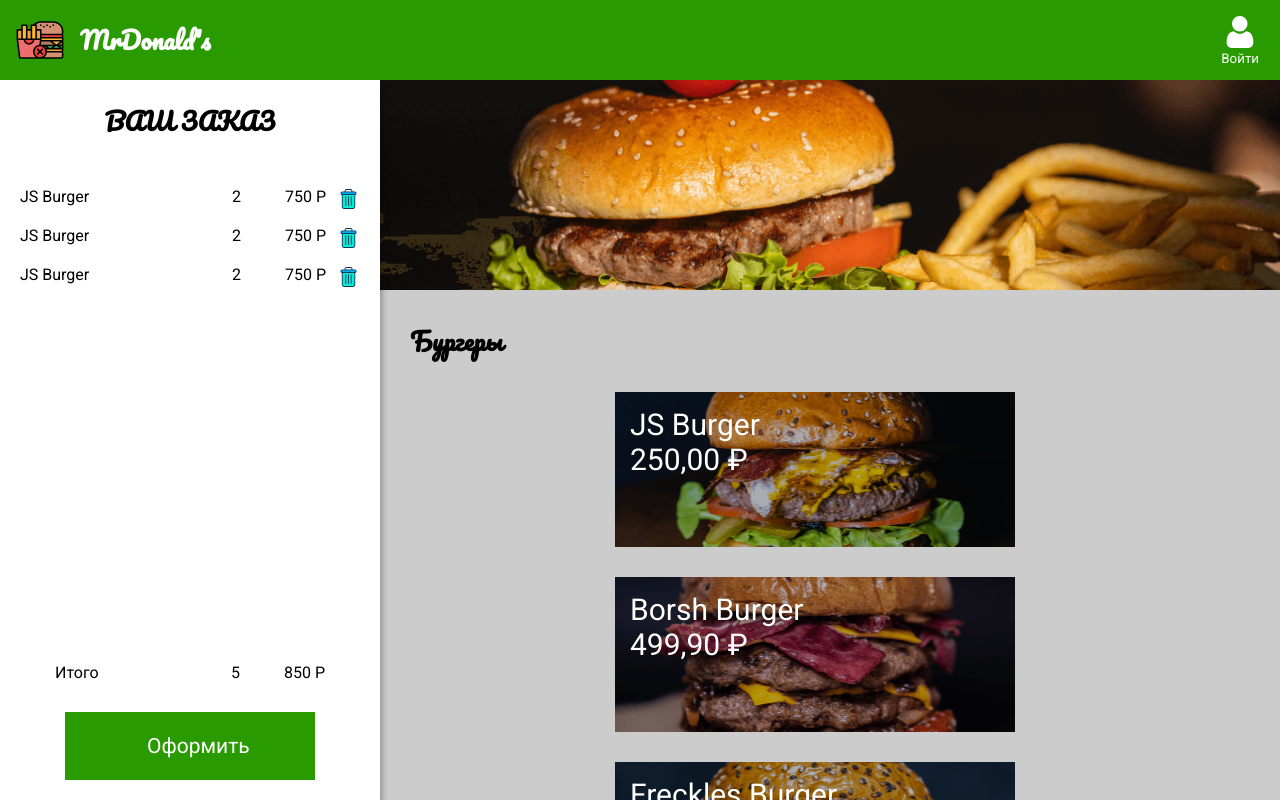
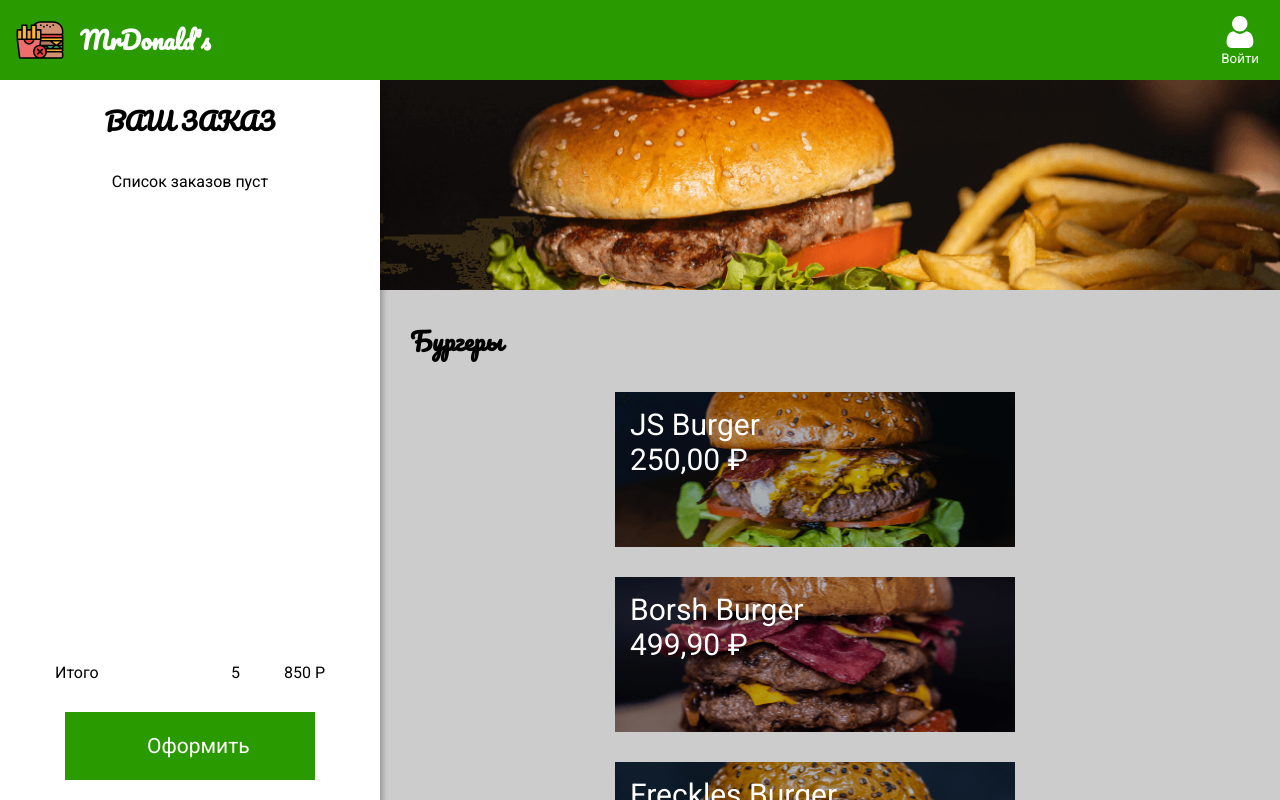
Before and after one commit to Elizabeth-Bakul/React_Course, a React (Create React App) app: page / in a window 1280 px wide. Shown: the top 800 px of the page. Built offline with nearby package versions, Linux system fonts and the light colour scheme.

Commit message:
seven task

```diff
--- a/src/App.js
+++ b/src/App.js
@@ -1,21 +1,24 @@
 import React from 'react';
-import { NavBar } from './Components/NavBar';
-import { Menu } from './Components/Menu';
-import { GlobalStyle } from './Components/GlobalStyle';
-import { ModalItem } from './Components/ModalItem';
-import { Order } from './Components/Order';
+import { NavBar } from './Components/NavBar/NavBar';
+import { Menu } from './Components/Menu/Menu';
+import { GlobalStyle } from './Components/Style/GlobalStyle';
+import { ModalItem } from './Components/Modal/ModalItem';
+import { Order } from './Components/Order/Order';
+import { useOpenItem } from './Components/Hooks/useOpenItem';
+import { useOrders } from './Components/Hooks/useOrders';
 
 function App() {
 
-  const [openItem, setOpenItem] = React.useState(null);
+  const openItem = useOpenItem();
+  const orders = useOrders();
 
   return (
     <>
       <GlobalStyle />
       <NavBar />
-      <Order />
-      <Menu setOpenItem={setOpenItem} />
-      <ModalItem openItem={openItem} setOpenItem={setOpenItem} />
+      <Order {...orders} />
+      <Menu {...openItem} />
+      {openItem.openItem && <ModalItem {...openItem} {...orders} />}
     </>
   );
 }
--- /dev/null
+++ b/src/Components/Hooks/useOpenItem.js
@@ -0,0 +1,11 @@
+import {
+    useState
+} from 'react';
+
+export function useOpenItem() {
+    const [openItem, setOpenItem] = useState(null);
+    return {
+        openItem,
+        setOpenItem
+    };
+}
--- /dev/null
+++ b/src/Components/Hooks/useOrders.js
@@ -0,0 +1,11 @@
+import {
+    useState
+  } from 'react';
+
+export function useOrders() {
+    const [orders, setOrders] = useState([]);
+    return {
+      orders,
+      setOrders
+    };
+}
--- a/src/Components/Banner.js
+++ b/src/Components/Menu/Banner.js
@@ -1,5 +1,5 @@
 import styled from 'styled-components';
-import bannerImg from '../image/banner.png'
+import bannerImg from '../../image/banner.png';
 
 export const Banner = styled.div`
   width: 100%;
--- a/src/Components/Menu.js
+++ b/src/Components/Menu/Menu.js
@@ -1,6 +1,6 @@
 import React from 'react';
 import styled from 'styled-components';
-import dbMenu from './DBMenu';
+import dbMenu from '../DBMenu';
 import { ListItem } from './ListItem';
 import { Banner } from './Banner';
 
--- a/src/Components/ModalItem.js
+++ b/src/Components/Modal/ModalItem.js
@@ -1,6 +1,6 @@
 import React from 'react';
 import styled from 'styled-components';
-import { ButtonCheckout } from './ButtonCheckout';
+import { ButtonCheckout } from '../Style/ButtonCheckout';
 
 const Overlay = styled.div`
   position: fixed;
@@ -20,7 +20,6 @@
   width: 600px;
   height: 600px;
   position: relative;
-
 `;
 
 const Content = styled.section`
@@ -47,13 +46,22 @@
   background-position: center;
 `;
 
-export const ModalItem = ({ openItem, setOpenItem }) => {
-  const closeModal = (event) => {
+export const ModalItem = ({ openItem, setOpenItem, orders, setOrders }) => {
+  const closeModal = event => {
     if (event.target.id === 'overlay') {
       setOpenItem(null);
     }
   }
-  if (!openItem) return null;
+
+  const order = {
+    ...openItem
+  };
+
+  const addToOrder = () => {
+    setOrders([...orders, order])
+    setOpenItem(null);
+  }
+
   return (
     <Overlay id="overlay" onClick={closeModal}>
       <Modal>
@@ -64,7 +72,7 @@
             <div>{openItem.price.toLocaleString('ru-RU', { style: 'currency', currency: 'RUB' })}</div>
           </HeaderContent>
         </Content>
-        <ButtonCheckout>Добавить</ButtonCheckout>
+        <ButtonCheckout onClick={addToOrder}>Добавить</ButtonCheckout>
       </Modal>
     </Overlay>
   )
--- a/src/Components/NavBar.js
+++ b/src/Components/NavBar/NavBar.js
@@ -1,7 +1,7 @@
 import React from 'react';
 import styled from 'styled-components';
-import logoImg from '../image/logo.svg';
-import signImg from '../image/sign.svg';
+import logoImg from '../../image/logo.svg';
+import signImg from '../../image/sign.svg';
 
 const NavBarStyled = styled.header`
   position: fixed;
--- a/src/Components/Order.js
+++ b/src/Components/Order/Order.js
@@ -1,6 +1,6 @@
 import React from 'react';
 import styled from 'styled-components';
-import { ButtonCheckout } from './ButtonCheckout';
+import { ButtonCheckout } from '../Style/ButtonCheckout';
 import { OrderListItem } from './OrderListItem';
 
 const OrderStyled = styled.section`
@@ -41,16 +41,20 @@
   margin-left: 20px;
 `;
 
-export const Order = () => {
+const EmptyList = styled.p`
+  text-align: center;
+`;
+
+export const Order = ({ orders }) => {
   return (
     <OrderStyled>
       <OrderTitle>ВАШ ЗАКАЗ</OrderTitle>
       <OrderContent>
-        <OrderList>
-          <OrderListItem />
-          <OrderListItem />
-          <OrderListItem />
-        </OrderList>
+        {orders.length ?
+          <OrderList>
+            {orders.map(order => <OrderListItem order={order} />)}
+          </OrderList> :
+          <EmptyList>Список заказов пуст</EmptyList>}
       </OrderContent>
       <Total>
         <span>Итого</span>
--- a/src/Components/OrderListItem.js
+++ b/src/Components/Order/OrderListItem.js
@@ -1,6 +1,6 @@
 import React from 'react';
 import styled from 'styled-components';
-import trashImage from '../image/trash.svg';
+import trashImage from '../../image/trash.svg';
 
 const OrderItemStyled = styled.li`
   display: flex;
@@ -29,11 +29,11 @@
   background-repeat: no-repeat;
 `;
 
-export const OrderListItem = () => (
+export const OrderListItem = ({ order }) => (
   <OrderItemStyled>
-    <ItemName>JS Burger</ItemName>
+    <ItemName>{order.name}</ItemName>
     <span>2</span>
-    <ItemPrice>750 P</ItemPrice>
+    <ItemPrice>{order.price.toLocaleString('ru-RU', { style: 'currency', currency: 'RUB' })}</ItemPrice>
     <TrashButton />
   </OrderItemStyled>
 );
```
Also changed, not shown: src/Components/Menu/ListItem.js (renamed from src/Components/ListItem.js), src/Components/Style/ButtonCheckout.js (renamed from src/Components/ButtonCheckout.js), src/Components/Style/GlobalStyle.js (renamed from src/Components/GlobalStyle.js).
